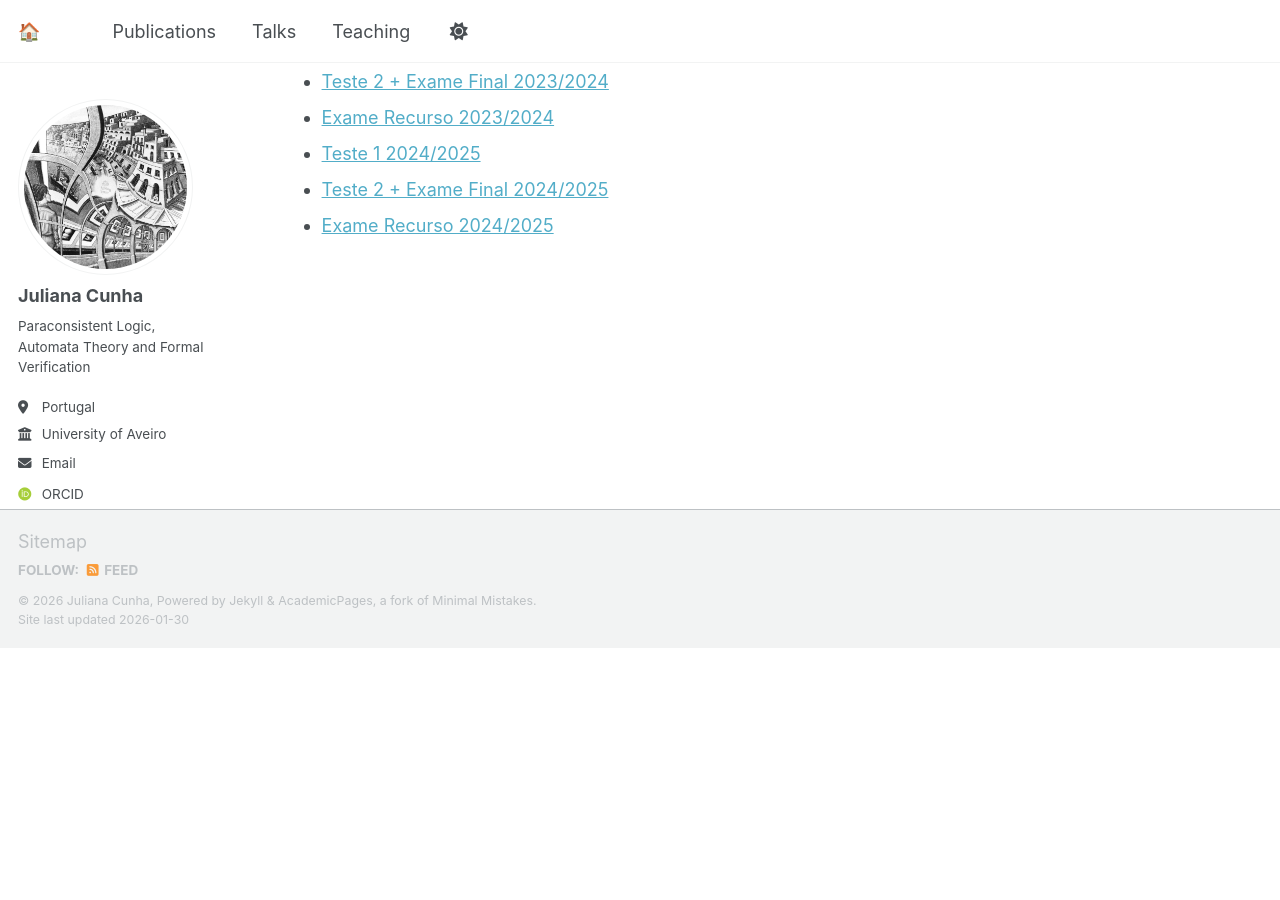
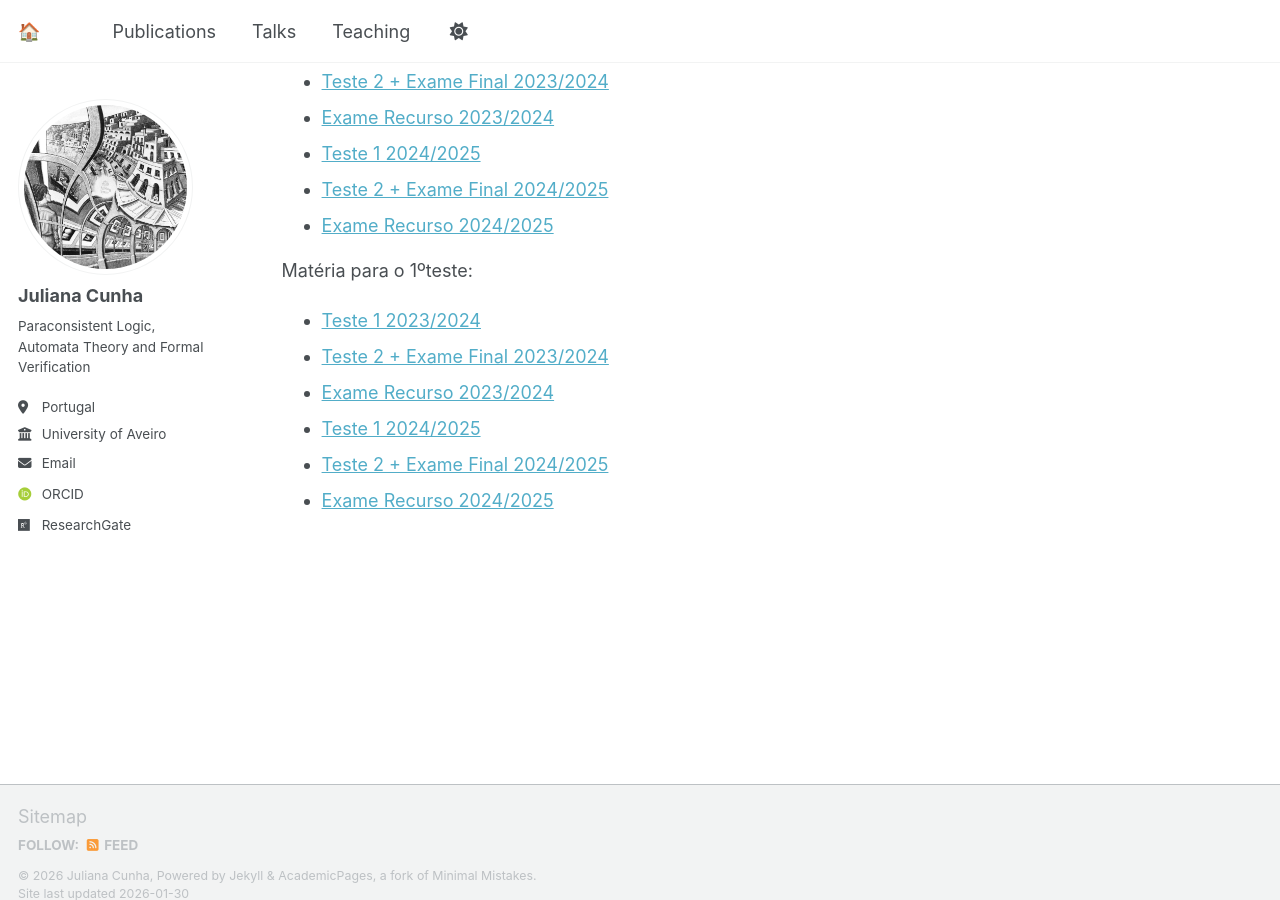
Before and after one commit to juliana-cunha/juliana-cunha.github.io, a Jekyll site: the page built from _pages/teaching.md, in a window 1280 px wide and 900 px high, scrolled down 596 px. Built offline with Jekyll 4.4.1, drawn with Linux system fonts in a browser that asks for light colours; some web fonts are replaced; a script that is not in the unit is left out; before the commit the page ends 1243 px from its top, so only the background shows below that.

Commit message:
Update teaching.md

```diff
--- a/_pages/teaching.md
+++ b/_pages/teaching.md
@@ -26,3 +26,12 @@ Materia para o 2ºteste:
 - [Teste 1 2024/2025](https://juliana-cunha.github.io/files/Teste1%202024%20(2).pdf)
 - [Teste 2 + Exame Final 2024/2025](https://juliana-cunha.github.io/files/Exame%20final%202024%20(2).pdf)
 - [Exame Recurso 2024/2025](https://juliana-cunha.github.io/files/Exame%20de%20recurso%202024%20(2).pdf)
+
+
+Matéria para o 1ºteste:
+- [Teste 1 2023/2024](https://juliana-cunha.github.io/files/Teste1_2023.pdf)
+- [Teste 2 + Exame Final 2023/2024](https://juliana-cunha.github.io/files/ExameFinal_2023.pdf)
+- [Exame Recurso 2023/2024](https://juliana-cunha.github.io/files/Recurso_2023.pdf)
+- [Teste 1 2024/2025](https://juliana-cunha.github.io/files/Teste1_2024.pdf)
+- [Teste 2 + Exame Final 2024/2025](https://juliana-cunha.github.io/files/ExameFinal_2024.pdf)
+- [Exame Recurso 2024/2025](https://juliana-cunha.github.io/files/Recurso_2024.pdf)
```
